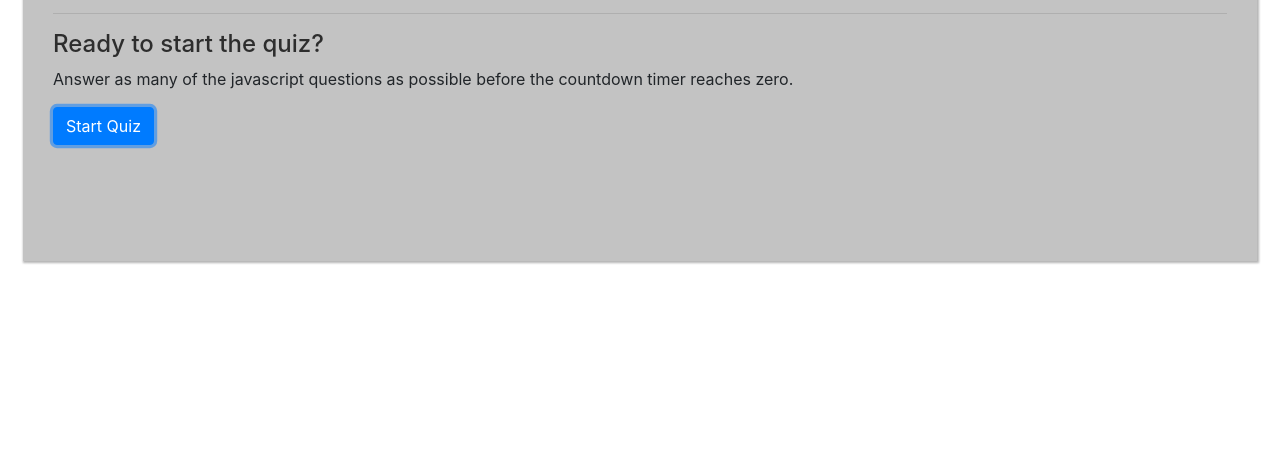
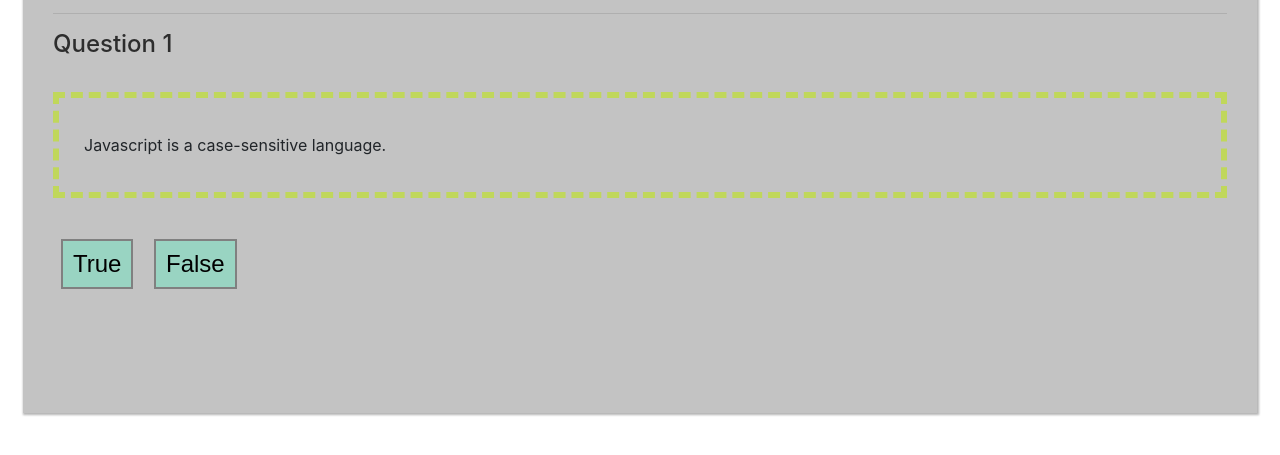
Before and after one commit to alane019/timed-javascript-quiz, a plain HTML site: page index.html in a window 1280 px wide. Both pictures are taken after a click on the button "Start Quiz". Shown: the part 103-558 px from the top of the page. Drawn offline with nearby package versions, Linux system fonts and the light colour scheme.

Commit message:
add conditionals

```diff
--- a/assets/css/style.css
+++ b/assets/css/style.css
@@ -9,12 +9,25 @@
    color: #2d2d2d;
 }
 
-#current-item-content{
-  padding: 5px 25px 5px 25px;
-  margin-bottom: 100px;
+#question-div{
+  padding: 35px 25px 35px 25px;
+  margin-bottom: 33px;
+  margin-top: 33px;
+  border: rgba(191, 228, 28, 0.616) dashed 6px;
 
 }
+.tf-div-item{
 
+   background-color: rgba(84, 238, 192, 0.377);
+   border: gray solid 2px;
+   padding: 5px 10px 5px 10px;
+   margin: 8px;
+   font-family: Arial, Helvetica, sans-serif ;
+   font-size: x-large;
+   max-width: 150px;
+   text-align: center;
+
+}
 
 /* ------------------------ */
 
--- a/index.html
+++ b/index.html
@@ -28,22 +28,29 @@
 </header>
 <hr>
 
+
+
 <form>
+
     <div id="current-item-heading">
     Ready to start the quiz?
     </div>
 
-<div class="current-item-content">
-
+    <div id="question-div">
     Answer as many of the javascript questions as possible before the countdown timer reaches zero. </p>
-
     </div>
 
-    <div id="button-div">
+    <div id="tf-div" class="d-none">
+        <button id="true-div" class="tf-div-item"> True </button>
+        <button id="false-div" class="tf-div-item"> False </button>
+    </div>
+
+    <div id="start-btn-div" class="later-add-display-none">
         <button id="start-btn" class="btn btn-primary start" value=".">Start Quiz</button>
     </div>
 
-
+    <div id="time-div" class=""></div>
+    <div id="number-correct-div" class=""></div>
 </form>
 
 
--- a/script.js
+++ b/script.js
@@ -1,29 +1,100 @@
-
 
 window.onload = function() {
 
-   const questions = ["Is JavaScript a case-sensitive language?", " ...?"];
+///////////////////////////////////////
 
-   const answers =  ["Yes, JavaScript is a case sensitive language.", "...?"];
+   let questionNumber = 0;
+  /* const questionArray = [
+   {
+   "Is JavaScript a case-sensitive language?",
+   "Is jQuery a programming language?",
+   "Can you parse strings to interger values in javascript?"
+   ]; */
 
-   let quizState = "ready"
+  let questions = [
+   { question: "This question will not appear.", answer: "This will not be used"},
+   { question: "Javascript is a case-sensitive language.", answer: "T"},
+    { question: "jQuery is a programming language", answer: "F"},
+    { question: "You can parse strings to interger values in javascript?", answer: "T"},
+    { question: "Stringify is a JSON method", answer: "T"},
+    { question: "Bootstrap is a programming language", answer: "F"},
+    { question: "Parse is a JSON method", answer: "T"}
+   ];
+
+  //[not needed] let quizState = "ready"
+   //[not needed] let startButton = document.getElementById("start-btn-div");
+   let startButtonDiv = document.getElementById("start-btn");
+   let questionDiv = document.getElementById("question-div");
+   let currentItemHeading = document.getElementById("current-item-heading");
+
+   const trueDiv = document.getElementById("true-div");
+   const falseDiv = document.getElementById("false-div");
+   const tfDiv = document.getElementById("tf-div");
+   /*
+      <div id="time-div" class=""></div>
+    <div id="number-correct" class=""></div>
+   */
+  let time = 120000; //2 minutes;
+  let numberCorrect = 0;
+   const timeDiv = document.getElementById("time-div");
+   const numberCorrectDiv = document.getElementById("number-correct-div");
 
 
+   trueOrFalse = "";
+
+   let showNextQuestion = function (){
+      questionNumber++;
+      //let displayNumber = questionNumber + 1;
+      let q = questions[questionNumber];
+      trueOrFalse = q.answer;
+      currentItemHeading.textContent = `Question ${questionNumber}`;
+      questionDiv.textContent =  q.question;
+            //update tfStatus based on tfAnswerDataArray....
+   }
+
+  // True false button event handler
+   tfDiv.addEventListener("click", function(event) {
+      event.preventDefault();
+      // cq is the current question
+      let cq = questions[questionNumber];
+      if(event.target.matches("button")) {
+        // [OK: message appears when button clicked]  alert("clicked");
+         if(cq.answer == "T"){
+            if(event.target.id == "true-div"){
+                console.log("Correct");
+                numberCorrect++;
+                numberCorrectDiv = numberCorrect;
+            }
+            else if(event.target.id == "false-div"){
+               console.log("Incorrect");
+               time = time - 30000;
+           }
+         }
+         /////
+         if(cq.answer == "F"){
+               if(event.target.id == "true-div"){
+                  console.log("Incorrect");
+               }
+               else if(event.target.id == "false-div"){
+                  console.log("Correct");
+                  numberCorrect++;
+                  numberCorrectDiv = numberCorrect;
+            }
+         }
+      }  // end of: "target is button"
+      showNextQuestion();
+   });
 
 
-
-
-
-
-
-
-   let buttonDiv = document.getElementById("button-div");
-   buttonDiv.addEventListener("click", function(event) {
+   startButtonDiv.addEventListener("click", function(event) {
       event.preventDefault();
       if(event.target.matches("button")) {
         // [OK: message appears when button clicked]  alert("clicked");
-
-
+         showNextQuestion();
+         startButtonDiv.classList.add("d-none");
+          //[not needed]  startButton.visibility = "hidden";
+          tfDiv.classList.remove("d-none");
+          startButtonDiv.classList.add("d-none");
        // var item = document.createElement("div");
        // item.textContent = groceries[event.target.parentElement.id];
        // shoppingCartEl.append(item);
```
Also changed, not shown: assets/images/example-screenshot.png (deleted). Lines whose indentation alone changed are shown as unchanged.
